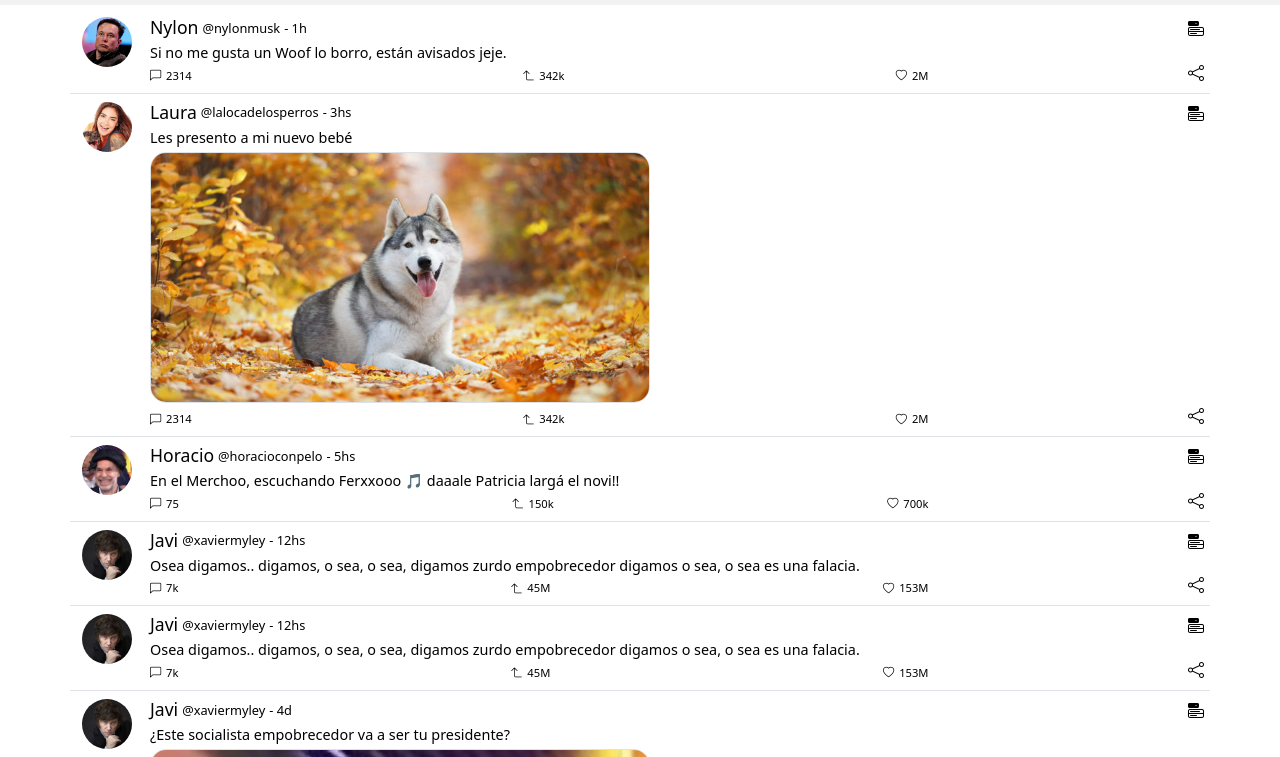
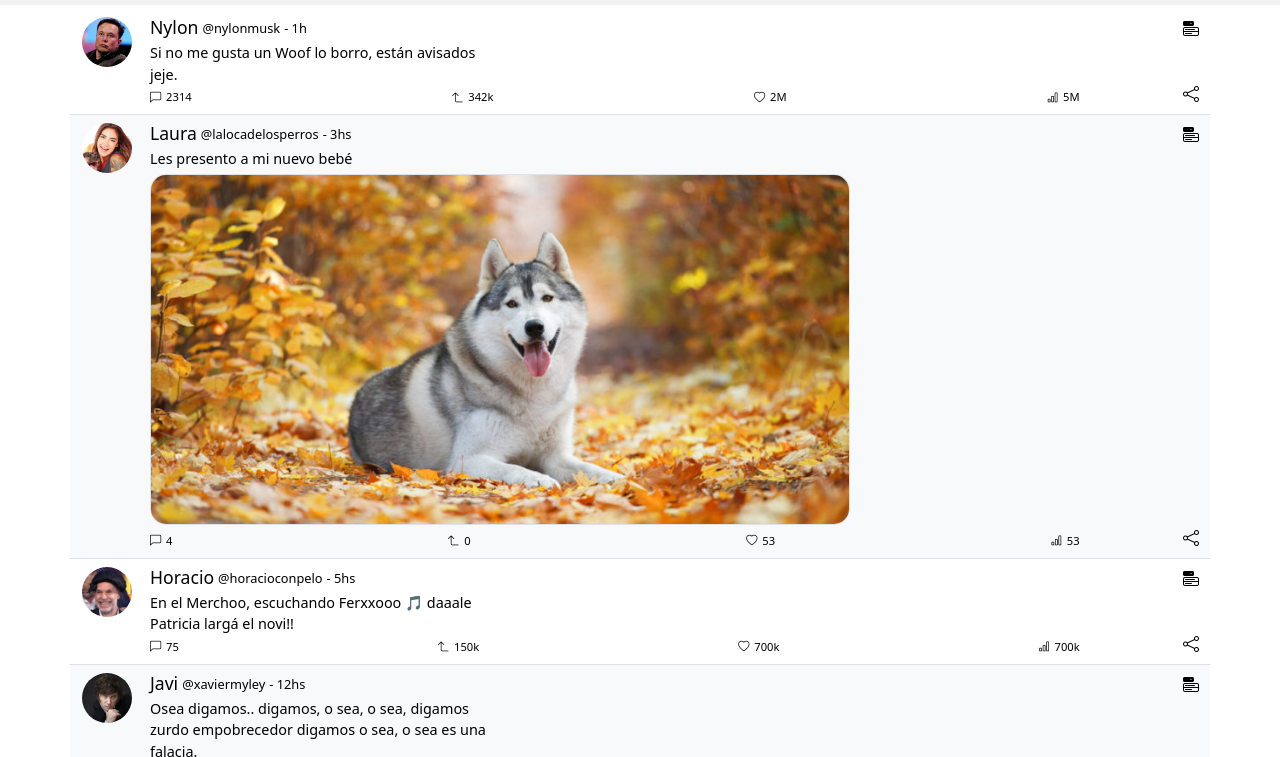
Before and after one commit to landosergio/Woofer, a website: page index.html in a window 1280 px wide. Shown: the part 41-798 px from the top of the page. Drawn offline with nearby package versions, Linux system fonts and the light colour scheme.

Commit message:
Diseño mobile terminado

```diff
--- a/index.html
+++ b/index.html
@@ -32,6 +32,9 @@
     <!-- Título -->
     <title>Woofer</title>
   </head>
+
+  <!--  -->
+  <!--  -->
   <body>
     <header class="position-fixed w-100">
       <nav class="navbar2 py-2">
@@ -96,6 +99,7 @@
             <div class="comentarios"><i class="bi bi-chat-left"></i> 2314</div>
             <div class="rewoofs"><i class="bi bi-arrow-90deg-up"></i> 342k</div>
             <div class="likes"><i class="bi bi-heart"></i> 2M</div>
+            <div class="views"><i class="bi bi-bar-chart"></i> 5M</div>
           </div>
         </div>
         <!-- Opciones -->
@@ -107,7 +111,7 @@
 
       <!-- WOOF -->
       <div
-        class="woof container d-flex flex-nowrap py-2 border-bottom border-1"
+        class="woof container d-flex flex-nowrap py-2 border-bottom border-1 bg-light"
       >
         <!-- Foto -->
         <div class="woof__foto">
@@ -130,9 +134,10 @@
           </div>
 
           <div class="woof__cuerpo__info d-flex justify-content-between">
-            <div class="comentarios"><i class="bi bi-chat-left"></i> 2314</div>
-            <div class="rewoofs"><i class="bi bi-arrow-90deg-up"></i> 342k</div>
-            <div class="likes"><i class="bi bi-heart"></i> 2M</div>
+            <div class="comentarios"><i class="bi bi-chat-left"></i> 4</div>
+            <div class="rewoofs"><i class="bi bi-arrow-90deg-up"></i> 0</div>
+            <div class="likes"><i class="bi bi-heart"></i> 53</div>
+            <div class="views"><i class="bi bi-bar-chart"></i> 53</div>
           </div>
         </div>
         <!-- Opciones -->
@@ -168,6 +173,43 @@
             <div class="comentarios"><i class="bi bi-chat-left"></i> 75</div>
             <div class="rewoofs"><i class="bi bi-arrow-90deg-up"></i> 150k</div>
             <div class="likes"><i class="bi bi-heart"></i> 700k</div>
+            <div class="views"><i class="bi bi-bar-chart"></i> 700k</div>
+          </div>
+        </div>
+        <!-- Opciones -->
+        <div class="woof__opciones d-flex flex-column justify-content-between">
+          <i class="bi bi-menu-button-fill"></i>
+          <i class="bi bi-share"></i>
+        </div>
+      </div>
+
+      <!-- WOOF -->
+      <div
+        class="woof container d-flex flex-nowrap py-2 border-bottom border-1 bg-light"
+      >
+        <!-- Foto -->
+        <div class="woof__foto">
+          <img src="images/milei.jpg" alt="" class="rounded-circle" />
+        </div>
+        <!-- Cuerpo -->
+        <div class="woof__cuerpo ms-2">
+          <div class="woof__cuerpo__header d-flex align-items-end">
+            <h2 class="nick m-0 me-1">Javi</h2>
+            <span class="nombre-usuario me-1">@xaviermyley</span>
+            <span class="tiempo">- 12hs</span>
+          </div>
+          <div class="woof__cuerpo__texto d-flex flex-column">
+            <p class="my-1">
+              Osea digamos.. digamos, o sea, o sea, digamos zurdo empobrecedor
+              digamos o sea, o sea es una falacia.
+            </p>
+          </div>
+
+          <div class="woof__cuerpo__info d-flex justify-content-between">
+            <div class="comentarios"><i class="bi bi-chat-left"></i> 7k</div>
+            <div class="rewoofs"><i class="bi bi-arrow-90deg-up"></i> 45M</div>
+            <div class="likes"><i class="bi bi-heart"></i> 153M</div>
+            <div class="views"><i class="bi bi-bar-chart"></i> 153M</div>
           </div>
         </div>
         <!-- Opciones -->
@@ -203,6 +245,7 @@
             <div class="comentarios"><i class="bi bi-chat-left"></i> 7k</div>
             <div class="rewoofs"><i class="bi bi-arrow-90deg-up"></i> 45M</div>
             <div class="likes"><i class="bi bi-heart"></i> 153M</div>
+            <div class="views"><i class="bi bi-bar-chart"></i> 153M</div>
           </div>
         </div>
         <!-- Opciones -->
@@ -211,43 +254,10 @@
           <i class="bi bi-share"></i>
         </div>
       </div>
+
       <!-- WOOF -->
       <div
-        class="woof container d-flex flex-nowrap py-2 border-bottom border-1"
-      >
-        <!-- Foto -->
-        <div class="woof__foto">
-          <img src="images/milei.jpg" alt="" class="rounded-circle" />
-        </div>
-        <!-- Cuerpo -->
-        <div class="woof__cuerpo ms-2">
-          <div class="woof__cuerpo__header d-flex align-items-end">
-            <h2 class="nick m-0 me-1">Javi</h2>
-            <span class="nombre-usuario me-1">@xaviermyley</span>
-            <span class="tiempo">- 12hs</span>
-          </div>
-          <div class="woof__cuerpo__texto d-flex flex-column">
-            <p class="my-1">
-              Osea digamos.. digamos, o sea, o sea, digamos zurdo empobrecedor
-              digamos o sea, o sea es una falacia.
-            </p>
-          </div>
-
-          <div class="woof__cuerpo__info d-flex justify-content-between">
-            <div class="comentarios"><i class="bi bi-chat-left"></i> 7k</div>
-            <div class="rewoofs"><i class="bi bi-arrow-90deg-up"></i> 45M</div>
-            <div class="likes"><i class="bi bi-heart"></i> 153M</div>
-          </div>
-        </div>
-        <!-- Opciones -->
-        <div class="woof__opciones d-flex flex-column justify-content-between">
-          <i class="bi bi-menu-button-fill"></i>
-          <i class="bi bi-share"></i>
-        </div>
-      </div>
-      <!-- WOOF -->
-      <div
-        class="woof container d-flex flex-nowrap py-2 border-bottom border-1"
+        class="woof container d-flex flex-nowrap py-2 border-bottom border-1 bg-light"
       >
         <!-- Foto -->
         <div class="woof__foto">
@@ -275,6 +285,7 @@
             <div class="comentarios"><i class="bi bi-chat-left"></i> 2k</div>
             <div class="rewoofs"><i class="bi bi-arrow-90deg-up"></i> 125k</div>
             <div class="likes"><i class="bi bi-heart"></i> 300k</div>
+            <div class="views"><i class="bi bi-bar-chart"></i> 300k</div>
           </div>
         </div>
         <!-- Opciones -->
@@ -283,6 +294,7 @@
           <i class="bi bi-share"></i>
         </div>
       </div>
+
       <!-- WOOF -->
       <div
         class="woof container d-flex flex-nowrap py-2 border-bottom border-1"
@@ -309,6 +321,7 @@
             <div class="comentarios"><i class="bi bi-chat-left"></i> 7k</div>
             <div class="rewoofs"><i class="bi bi-arrow-90deg-up"></i> 45M</div>
             <div class="likes"><i class="bi bi-heart"></i> 153M</div>
+            <div class="views"><i class="bi bi-bar-chart"></i> 153M</div>
           </div>
         </div>
         <!-- Opciones -->
@@ -319,6 +332,8 @@
       </div>
     </main>
 
+    <!-- --- -->
+
     <footer></footer>
     <!-- JS Bootstrap -->
     <script
--- a/scss/_componentes.scss
+++ b/scss/_componentes.scss
@@ -22,24 +22,41 @@
 
     &__texto {
       p {
+        max-width: 350px;
         font-size: 0.9rem;
       }
     }
 
     img {
       width: 100%;
-      max-width: 500px;
+      max-width: 700px;
     }
 
     &__info {
-      width: 75%;
+      width: 90%;
       font-size: 0.7rem;
       word-spacing: 2px;
+
+      .views {
+        display: none;
+      }
     }
   }
   &__opciones {
     flex-shrink: 0;
 
-    width: 10px;
+    width: 15px;
   }
 }
+
+@media screen and (min-width: 425px) {
+  .woof {
+    &__cuerpo {
+      &__info {
+        .views {
+          display: block;
+        }
+      }
+    }
+  }
+}
```
Also changed, not shown: css/styles.css, 1 other file.
